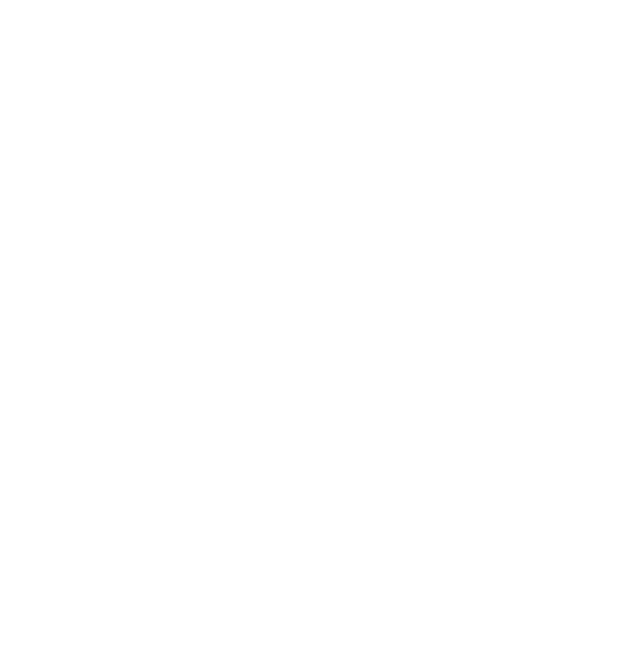
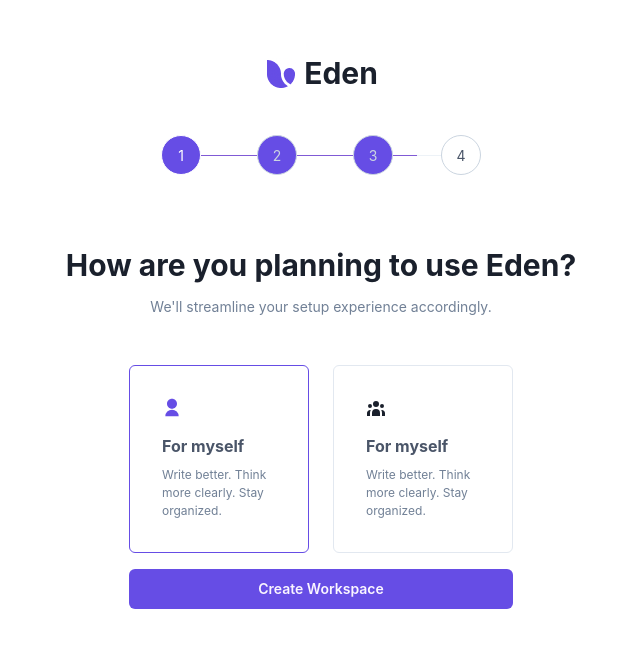
Before and after one commit to srishti-maurya/onboarding-ui, a React (Create React App) app: page /step3 in a window 1280 px wide. Before the commit this address had no page. Shown: the top 648 px of the page, without its empty margins (319-959 px from the left). Built offline with nearby package versions, Linux system fonts and the light colour scheme.

Commit message:
feat: added step 3

```diff
--- /dev/null
+++ b/src/components/IconOption.jsx
@@ -0,0 +1,33 @@
+import React from 'react';
+import { RiUserFill } from 'react-icons/ri';
+import { HiUserGroup } from 'react-icons/hi';
+import { Box, Text, VStack } from '@chakra-ui/react';
+
+export const IconOption = ({ title, desc, userIcon, teamIcon, isSelected }) => {
+  return (
+    <>
+      <VStack
+        alignItems="flex-start"
+        border="1px"
+        borderRadius="md"
+        borderColor={isSelected ? '#664de5' : 'gray.200'}
+        padding={8}
+      >
+        {userIcon && (
+          <RiUserFill size={20} color={isSelected ? '#664de5' : 'gray.600'} />
+        )}
+        {teamIcon && (
+          <HiUserGroup size={20} color={isSelected ? '#664de5' : 'gray.600'} />
+        )}
+        <Box pt={2}>
+          <Text fontSize="md" as="b" color="gray.600">
+            {title}
+          </Text>
+        </Box>
+        <Text fontSize="xs" color="gray.500">
+          {desc}
+        </Text>
+      </VStack>
+    </>
+  );
+};
--- /dev/null
+++ b/src/pages/OnboardingUI3.jsx
@@ -0,0 +1,34 @@
+import React from 'react';
+import { LogoContainer } from '../components/LogoContainer';
+import { ProgressBar } from '../components/ProgressBar';
+import { HeadingAndDesc } from '../components/HeadingAndDesc';
+import { HStack, VStack } from '@chakra-ui/react';
+import { IconOption } from '../components/IconOption';
+import { CustomButton } from '../components/CustomButton';
+
+export const OnboardingUI3 = () => {
+  return (
+    <VStack>
+      <LogoContainer />
+      <ProgressBar firstFilled secondFilled thirdFilled progressVal={80} />
+      <HeadingAndDesc
+        title="How are you planning to use Eden?"
+        desc={`We'll streamline your setup experience accordingly.`}
+      />
+      <HStack w="30%" spacing={6}>
+        <IconOption
+          title="For myself"
+          desc="Write better. Think more clearly. Stay organized."
+          userIcon
+          isSelected
+        />
+        <IconOption
+          title="For myself"
+          desc="Write better. Think more clearly. Stay organized."
+          teamIcon
+        />
+      </HStack>
+      <CustomButton title="Create Workspace" />
+    </VStack>
+  );
+};
--- a/src/routes/PageRoutes.jsx
+++ b/src/routes/PageRoutes.jsx
@@ -2,12 +2,14 @@
 import { Routes, Route } from 'react-router-dom';
 import { OnboardingUI1 } from '../pages/OnboardingUI1';
 import { OnboardingUI2 } from '../pages/OnboardingUI2';
+import { OnboardingUI3 } from '../pages/OnboardingUI3';
 
 export function PageRoutes() {
   return (
     <Routes>
       <Route path="/" element={<OnboardingUI1 />} />
       <Route path="/step2" element={<OnboardingUI2 />} />
+      <Route path="/step3" element={<OnboardingUI3 />} />
     </Routes>
   );
 }
```
